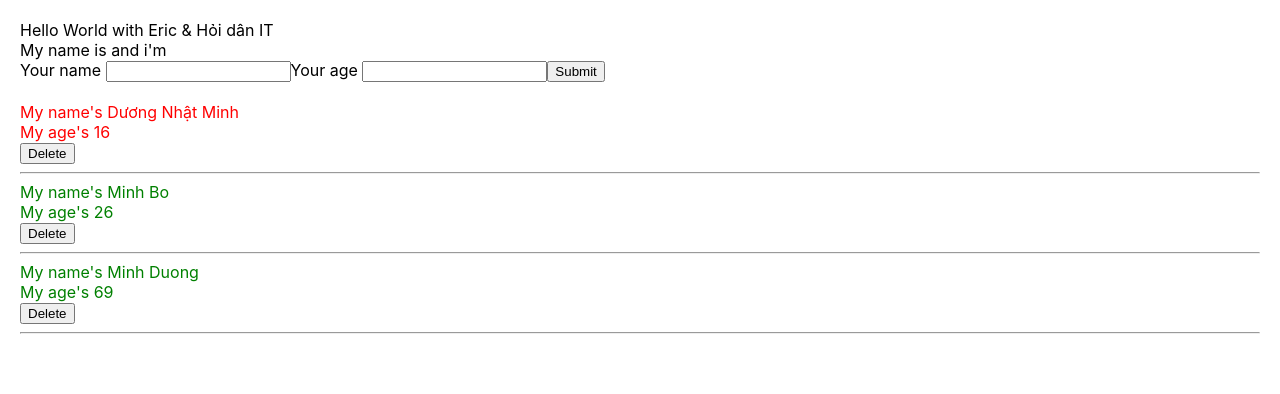
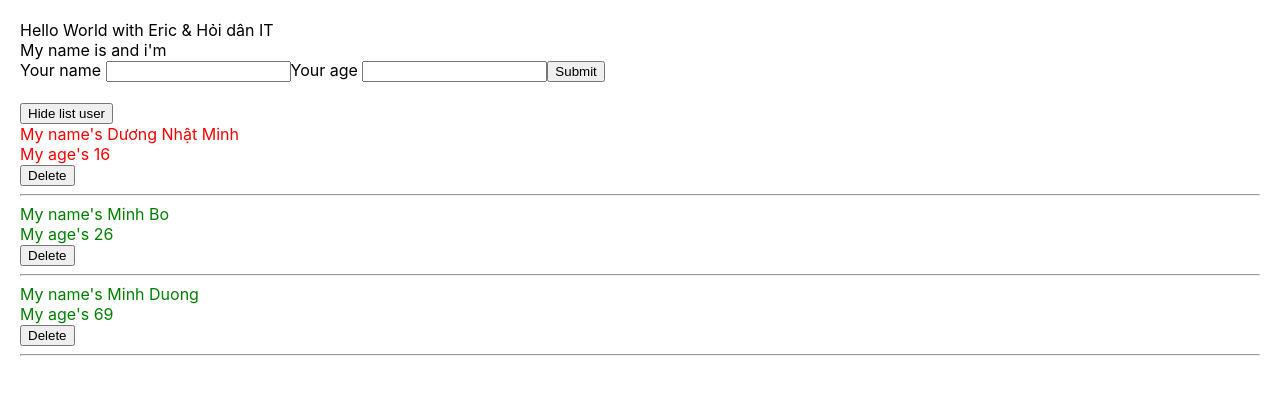
Before and after one commit to minhduong201103/test-demo-react, a React (Create React App) app: page / in a window 1280 px wide. Shown: the top 394 px of the page. Built offline with nearby package versions, Linux system fonts and the light colour scheme.

Commit message:
video 35

```diff
--- a/src/components/DisplayInfor.js
+++ b/src/components/DisplayInfor.js
@@ -1,4 +1,4 @@
-import React, { use } from "react";
+import React, { use, useState } from "react";
 import './DisplayInfor.scss';
 import logo from './../logo.svg'
 
@@ -52,9 +52,19 @@ import logo from './../logo.svg'
 
 const DisplayInfor = (props) => {
     const { listUser } = props; // object
+
+    const [isShowHideListUser, setShowHideListUser] = useState(true);
+    const handleShowHideListUser = () => {
+        setShowHideListUser(!isShowHideListUser)
+    }
     return (
         <div className="display-info-container">
-            {true &&
+            <div>
+                <button onClick={() => handleShowHideListUser()}>
+                    {isShowHideListUser === true ? "Hide list user" : "Show list user"}
+                </button>
+            </div>
+            {isShowHideListUser &&
                 <div>
                     {listUser.map((user, index) => {
                         console.log("check map user", user)
```
